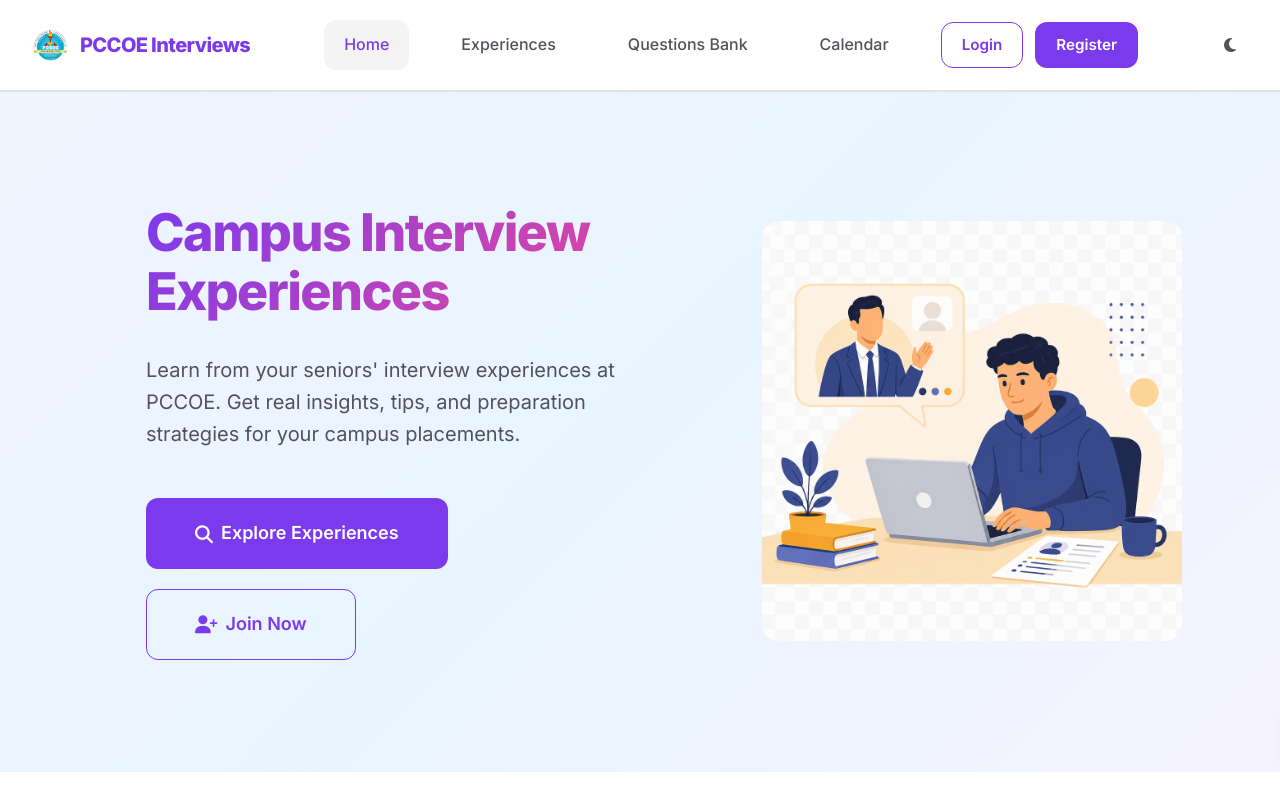
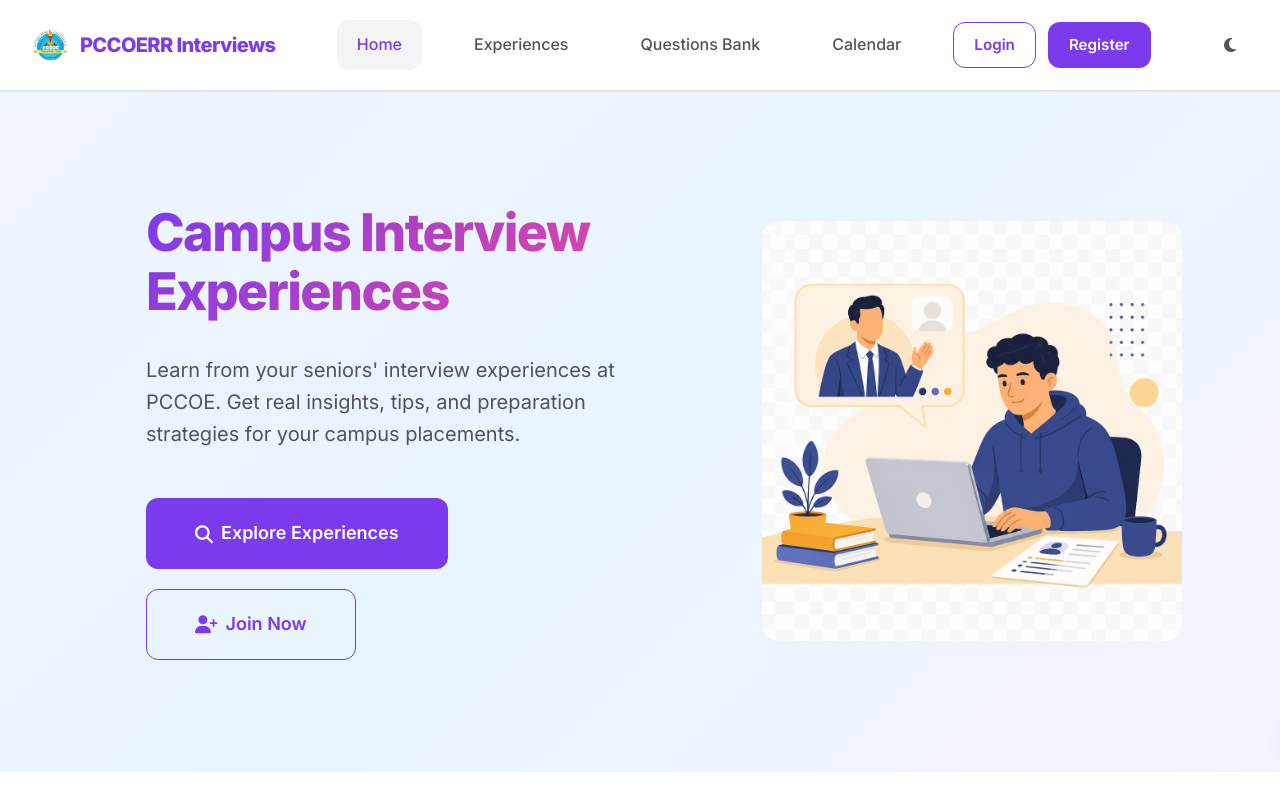
Before and after one commit to pawarsahil2005/Campus-Interview-Sharing-Platform, a website: page frontend/html/index.html in a window 1280 px wide. Shown: the top 800 px of the page. Drawn offline with Linux system fonts and the light colour scheme; no server answers.

Commit message:
Test Ci/Cd Deployement

```diff
--- a/frontend/html/index.html
+++ b/frontend/html/index.html
@@ -16,7 +16,7 @@
         <div class="nav-container">
             <a href="/" class="nav-logo">
                 <img src="../images/pccoe-logo.png" alt="PCCOE" class="nav-logo-img">
-                <span>PCCOE Interviews</span>
+                <span>PCCOERR Interviews</span>
             </a>
             <button class="nav-toggle" id="navToggle">
                 <i class="fas fa-bars"></i>
```
